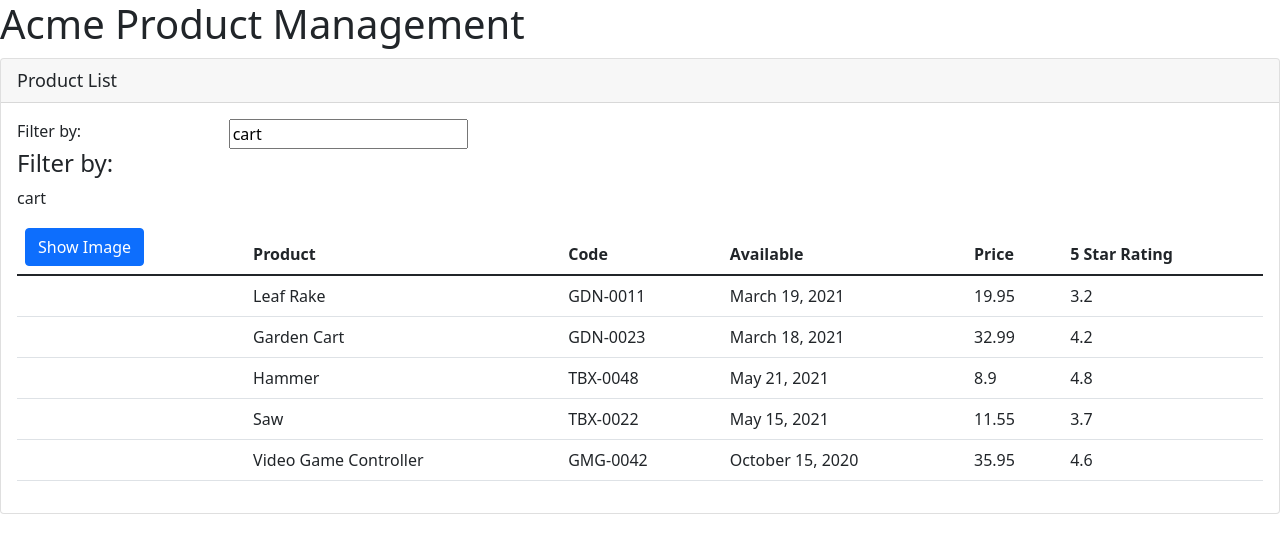
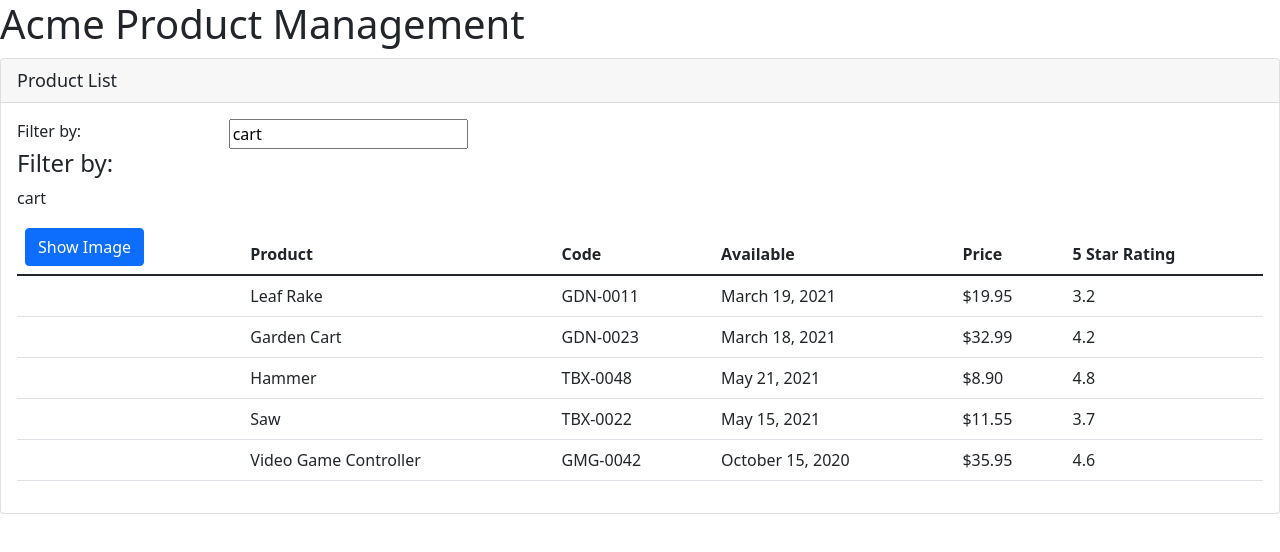
Before and after one commit to CubicleJockey/PluralSight-Angular, an Angular app in the folder apm-sample-app/: page / in a window 1280 px wide. Shown: the top 552 px of the page. Built offline with nearby package versions, Linux system fonts and the light colour scheme.

Commit message:
Trying out pipes for data-binding

```diff
--- a/apm-sample-app/src/app/products/product-list.component.html
+++ b/apm-sample-app/src/app/products/product-list.component.html
@@ -33,7 +33,7 @@
                     <tr *ngFor='let product of products'>
                         <td>
                             <img [src]='product.imageUrl'
-                                 [title]='product.name'
+                                 [title]='product.name | uppercase'
                                  [style.width.px] = 'imageWidth'
                                  [style.margin.px] = 'imageMargin'
                                  *ngIf='showImage'
@@ -43,7 +43,7 @@
                         <td>{{product.name}}</td>
                         <td>{{product.code}}</td>
                         <td>{{product.releaseDate}}</td>
-                        <td>{{product.price}}</td>
+                        <td>{{product.price | currency:'USD':'symbol':'1.2-2'}}</td>
                         <td>{{product.starRating}}</td>
                     </tr>
                 </tbody>
```
